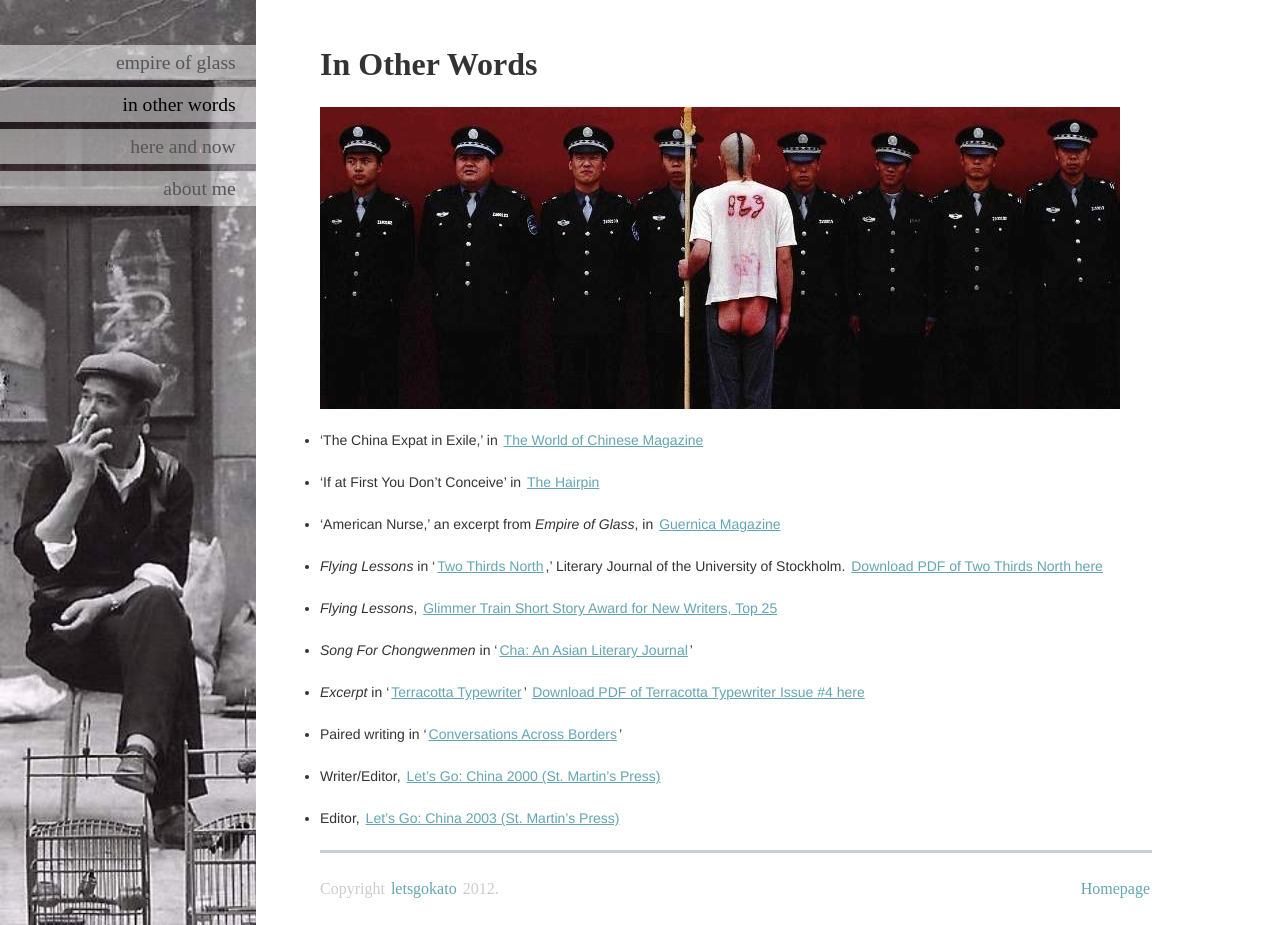
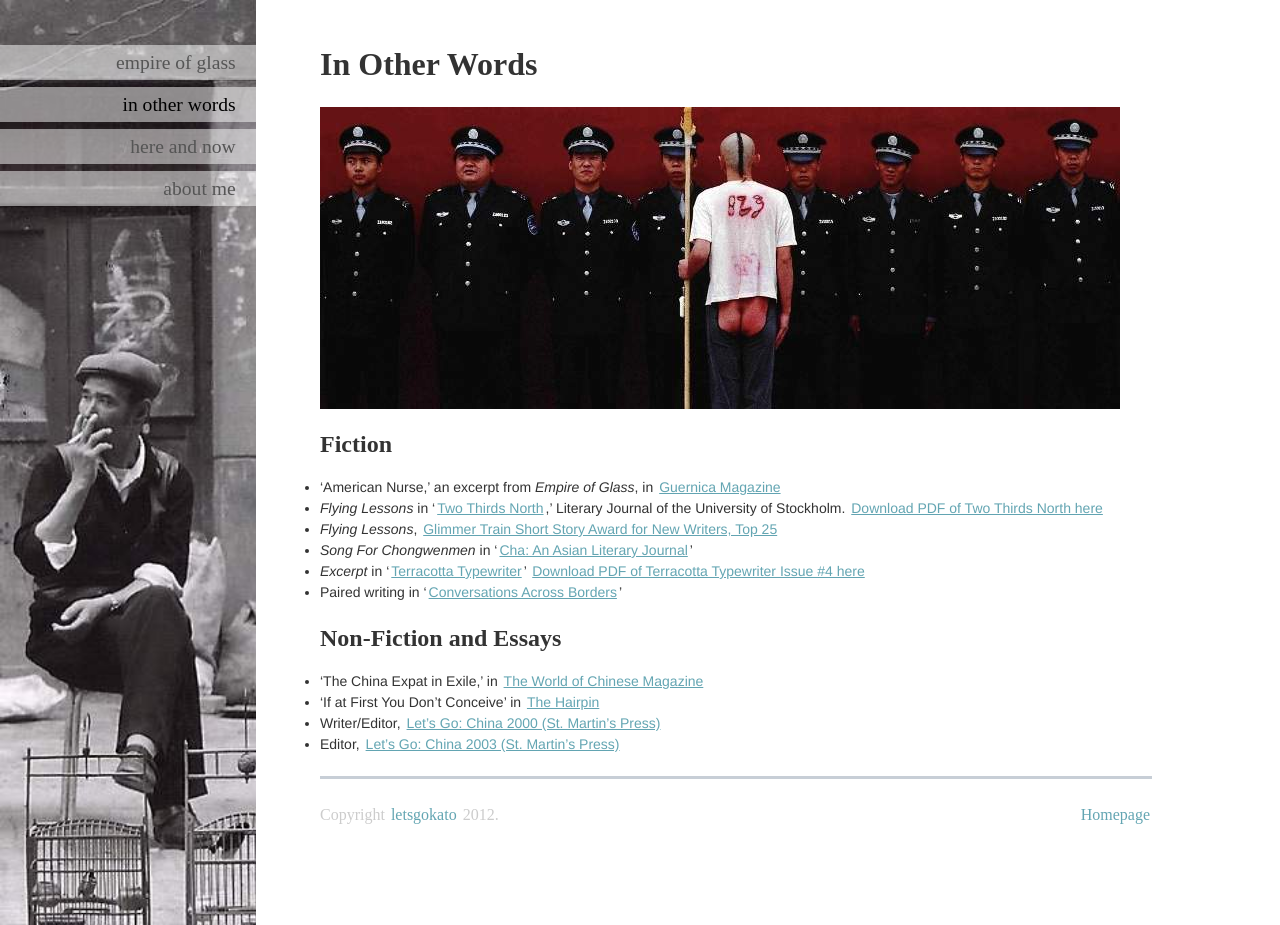
Before and after one commit to ajhit406/kato, a Jekyll site: the page built from inotherwords.md, in a window 1280 px wide and 925 px high. Built offline with Jekyll 4.4.1, drawn with Linux system fonts in a browser that asks for light colours; some web fonts are replaced; Markdown is read by kramdown in place of the engine named in the settings.

Commit message:
added subtitles

```diff
--- a/inotherwords.md
+++ b/inotherwords.md
@@ -8,22 +8,18 @@ lnav: inotherwords
 
 ![Song For Chongwenmen](/images/cbutt.jpg)
 
-* 'The China Expat in Exile,' in [The World of Chinese Magazine](http://www.theworldofchinese.com/2012/09/the-china-expat-in-exile-a-response-to-the-mark-kitto-debate/)
-
-* 'If at First You Don't Conceive' in [The Hairpin](http://thehairpin.com/2012/09/if-at-first-you-dont-conceive-try-try-again-and-dont-bd-until-your-cm-is-ew)
+## Fiction
 
 * 'American Nurse,' an excerpt from _Empire of Glass_, in [Guernica Magazine]( http://www.guernicamag.com/fiction/american-nurse)
-
 * _Flying Lessons_ in ‘[Two Thirds North]( http://www.twothirdsnorth.com/two-thirds-north-2012/),’ Literary Journal of the University of Stockholm. [Download PDF of Two Thirds North here]( http://www.twothirdsnorth.com/wp-content/uploads/2012/05/Two-Thirds-North-20123.pdf)
-
 * _Flying Lessons_, [Glimmer Train Short Story Award for New Writers, Top 25]( http://www.glimmertrainpress.com/writer/html/finalists.asp?id=65)
-
 * _Song For Chongwenmen_ in ‘[Cha: An Asian Literary Journal]( http://www.asiancha.com/content/view/854/295/)’
-
 * _Excerpt_ in ‘[Terracotta Typewriter]( http://www.tctype.com/happy-new-issue/)’ [Download PDF of Terracotta Typewriter Issue #4 here]( http://www.tctype.com/wp-content/uploads/2010/02/Winter10.pdf)
-
 * Paired writing in ‘[Conversations Across Borders]( http://www.conversationsacrossborders.org/community/community.html)’
 
+## Non-Fiction and Essays
+
+* 'The China Expat in Exile,' in [The World of Chinese Magazine](http://www.theworldofchinese.com/2012/09/the-china-expat-in-exile-a-response-to-the-mark-kitto-debate/)
+* 'If at First You Don't Conceive' in [The Hairpin](http://thehairpin.com/2012/09/if-at-first-you-dont-conceive-try-try-again-and-dont-bd-until-your-cm-is-ew)
 * Writer/Editor, [Let’s Go: China 2000 (St. Martin’s Press)]( http://www.goodreads.com/book/show/337060.Let_s_Go_China)
-
 * Editor, [Let’s Go: China 2003 (St. Martin’s Press)]( http://www.goodreads.com/book/show/337027.Let_s_Go_2003)
```
